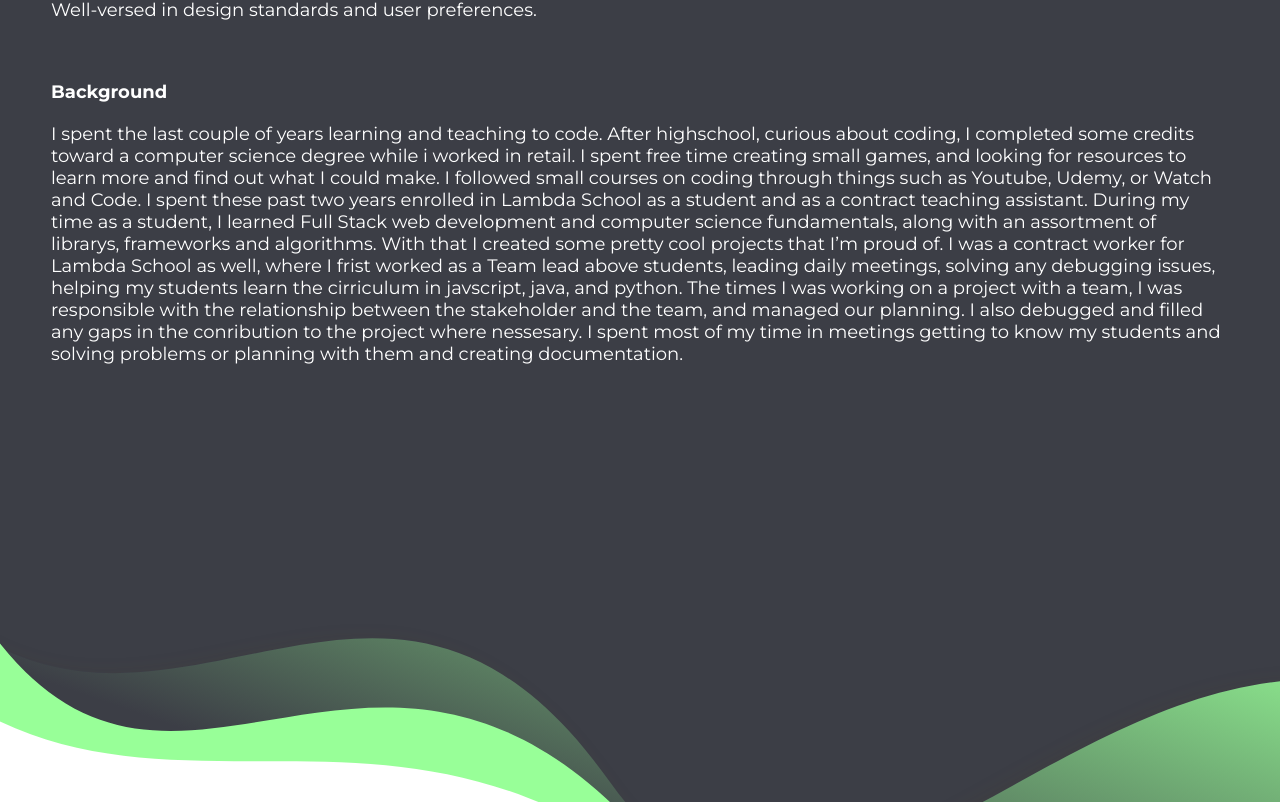
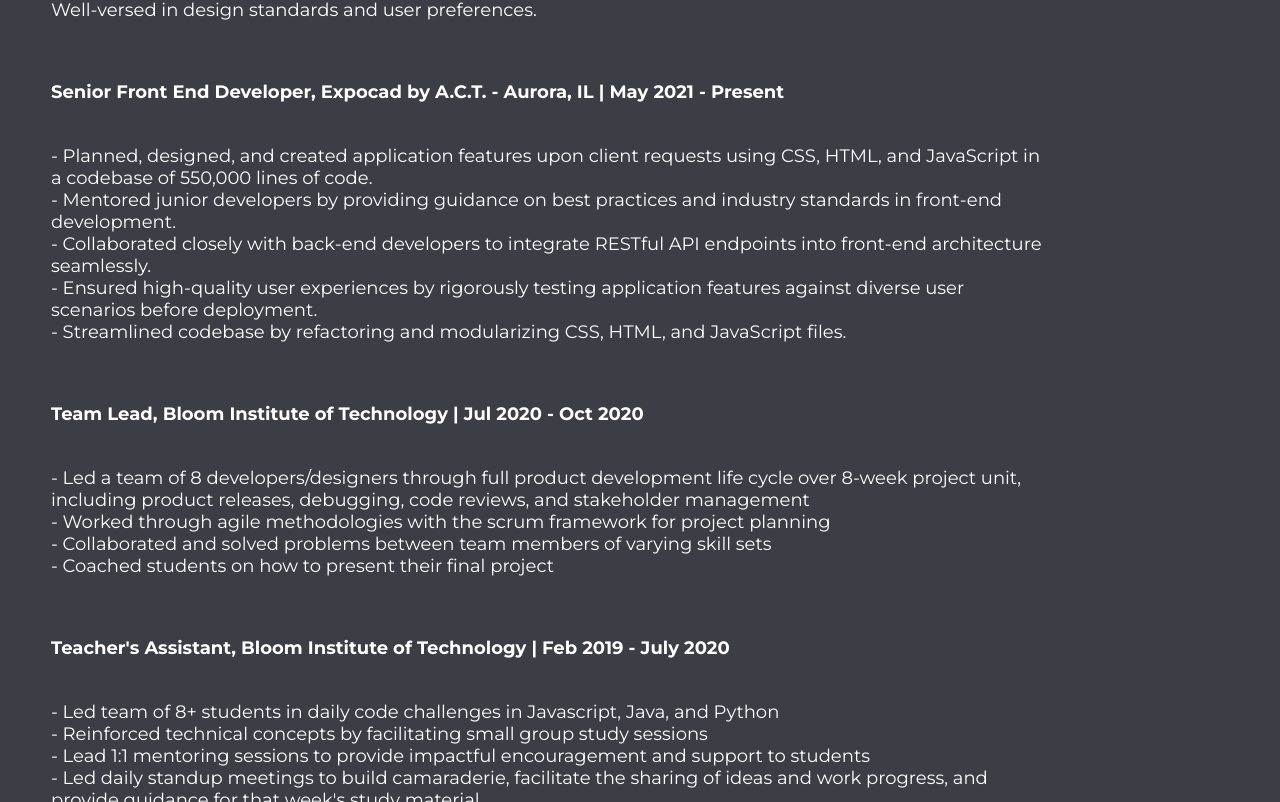
Before and after one commit to NickStrick/Portflio, a React (Create React App) app in the folder portfolio2/: page /experience in a window 1280 px wide. Shown: the part 338-1140 px from the top of the page. Built offline with nearby package versions, Linux system fonts and the light colour scheme.

Commit message:
Update experience info

```diff
--- a/portfolio2/src/App.css
+++ b/portfolio2/src/App.css
@@ -353,6 +353,9 @@
   color:var(--main-background);
 
 }
+.pararaph{
+  white-space: pre-wrap;
+}
 .main-btn:active:after{
   border-color: white !important;
 }
--- a/portfolio2/src/components/Experience.js
+++ b/portfolio2/src/components/Experience.js
@@ -13,11 +13,40 @@
                         {`
 Experienced working with teams to produce impactful, leading-edge websites that engage customers and deliver business results. Well-versed in design standards and user preferences.`}
                     </div>
-                    <strong>Background</strong>
+                    <strong>Senior Front End Developer, Expocad by A.C.T. - Aurora, IL | May 2021 - Present</strong>
                     <div className="pararaph">
-                        {`I spent the last couple of years learning and teaching to code. After highschool, curious about coding, I completed some credits toward a computer science degree while i worked in retail. I spent free time creating small games, and looking for resources to learn more and find out what I could make. I followed small courses on coding through things such as Youtube, Udemy, or Watch and Code. I spent these past two years enrolled in Lambda School as a student and as a contract teaching assistant.
-
-During my time as a student, I learned Full Stack web development and computer science fundamentals, along with an assortment of librarys, frameworks and algorithms. With that I created some pretty cool projects that I’m proud of. I was a contract worker for Lambda School as well, where I frist worked as a Team lead above students, leading daily meetings, solving any debugging issues, helping my students learn the cirriculum in javscript, java, and python. The times I was working on a project with a team, I was responsible with the relationship between the stakeholder and the team, and managed our planning. I also debugged and filled any gaps in the conribution to the project where nessesary. I spent most of my time in meetings getting to know my students and solving problems or planning with them and creating documentation.`}
+                        {`
+- Planned, designed, and created application features upon client requests using CSS, HTML, and JavaScript in
+a codebase of 550,000 lines of code.
+- Mentored junior developers by providing guidance on best practices and industry standards in front-end
+development.
+- Collaborated closely with back-end developers to integrate RESTful API endpoints into front-end architecture
+seamlessly.
+- Ensured high-quality user experiences by rigorously testing application features against diverse user
+scenarios before deployment.
+- Streamlined codebase by refactoring and modularizing CSS, HTML, and JavaScript files.
+`}
+                    </div>
+                    <strong>Team Lead, Bloom Institute of Technology | Jul 2020 - Oct 2020</strong>
+                    <div className="pararaph">
+                        {`
+- Led a team of 8 developers/designers through full product development life cycle over 8-week project unit,
+including product releases, debugging, code reviews, and stakeholder management
+- Worked through agile methodologies with the scrum framework for project planning
+- Collaborated and solved problems between team members of varying skill sets
+- Coached students on how to present their final project
+`}
+                    </div>
+                    <strong>Teacher's Assistant, Bloom Institute of Technology | Feb 2019 - July 2020</strong>
+                    <div className="pararaph">
+                        {`
+- Led team of 8+ students in daily code challenges in Javascript, Java, and Python
+- Reinforced technical concepts by facilitating small group study sessions
+- Lead 1:1 mentoring sessions to provide impactful encouragement and support to students
+- Led daily standup meetings to build camaraderie, facilitate the sharing of ideas and work progress, and
+provide guidance for that week's study material
+- Provided daily feedback and issue resolution of all curriculum through slack help channel or code review
+                        `}
                     </div>
                     {/* <strong>Early</strong>
                     <div class="paragraph">
```
